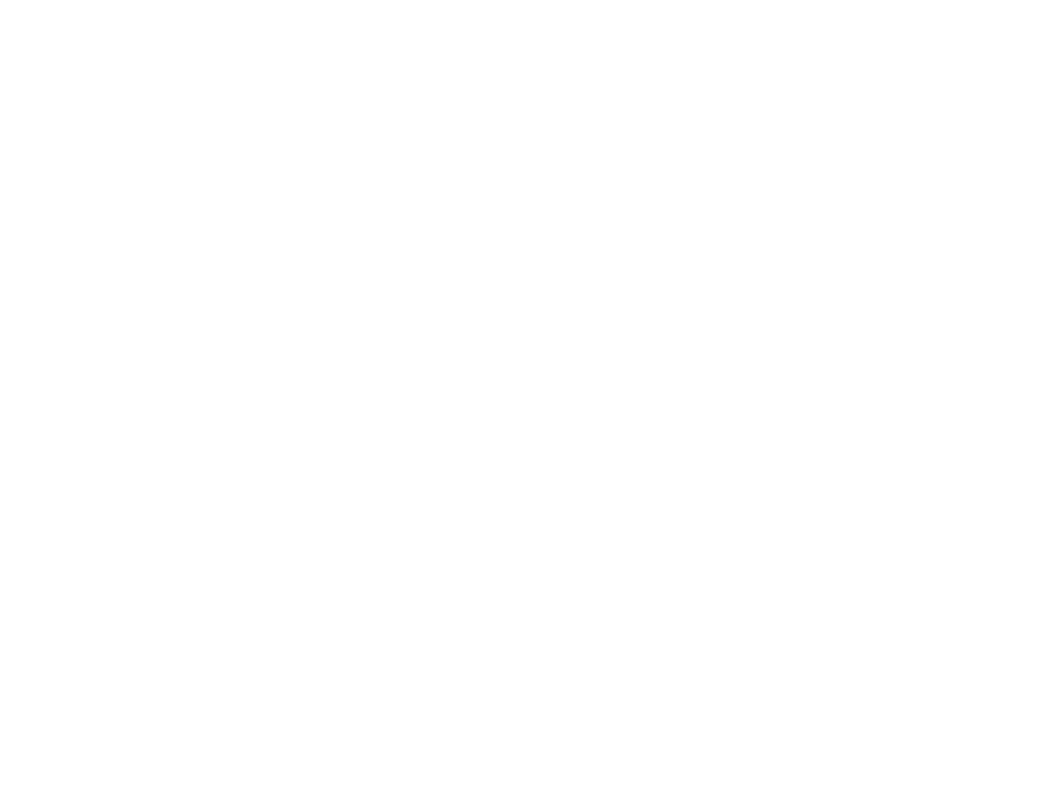
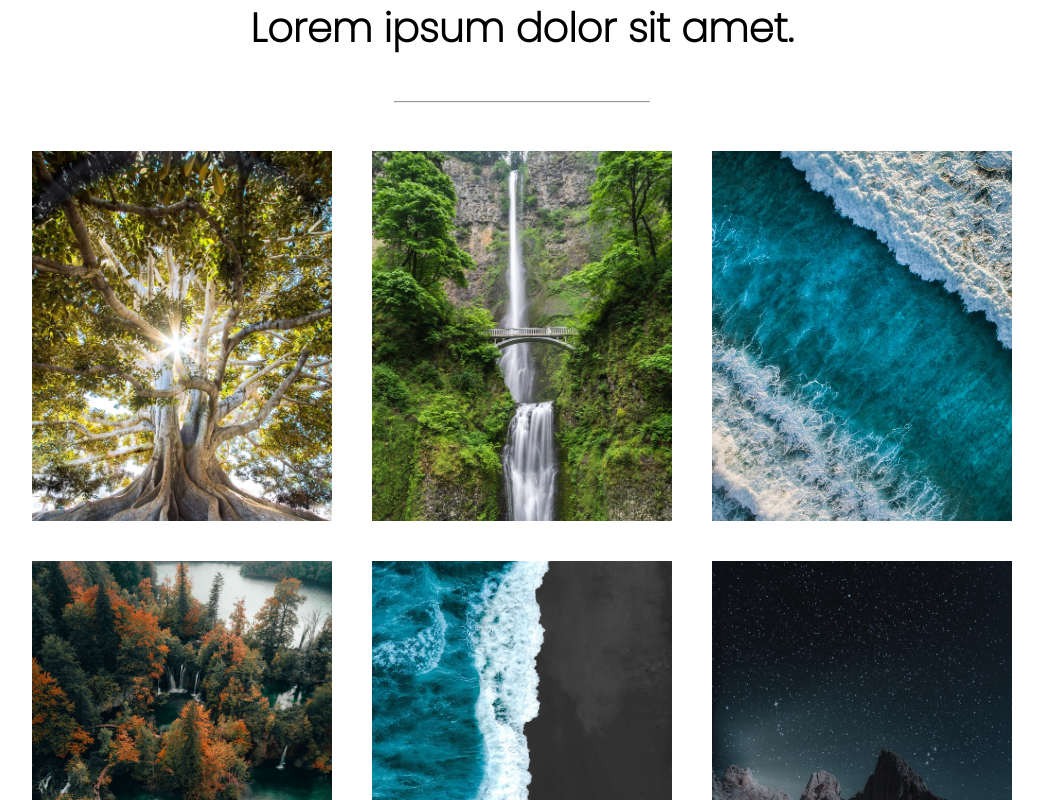
Before and after one commit to Jessy-DC/portfolio_css_training, a React (Create React App) app: page / in a window 1280 px wide. Shown: the part 1860-2660 px from the top of the page, without its empty margins (118-1161 px from the left). Before the commit the page ends 1824 px from the top, so only its background shows below. Built offline with nearby package versions, Linux system fonts and the light colour scheme.

Commit message:
Add portolio section

```diff
--- a/src/App.js
+++ b/src/App.js
@@ -2,14 +2,19 @@
 import Navbar from './components/navbar'
 import Home from "./components/home";
 import SectionTxtImage from "./components/sectionTxtImage";
+import H2 from "./components/H2";
+import Creations from "./components/creations";
 
 function App() {
   return (
       <div>
           <Navbar />
           <Home />
-          <h2 className="titleSec1">Lorem ipsum dolor sit amet.</h2>
+          <H2 class="titleSec1">Lorem ipsum dolor sit amet.</H2>
           <SectionTxtImage />
+          <H2 class="titlePortfolio">Lorem ipsum dolor sit amet.</H2>
+          <hr className="divPort" />
+          <Creations />
       </div>
   );
 }
--- /dev/null
+++ b/src/components/H2.js
@@ -0,0 +1,7 @@
+import React from "react";
+
+export default function H2(props) {
+    return (
+        <h2 className={props.class ? props.class : ""}>{props.children}</h2>
+    )
+}
--- a/src/components/containerTxtSection1.js
+++ b/src/components/containerTxtSection1.js
@@ -1,9 +1,10 @@
 import React from "react";
+import H2 from "./H2";
 
 export default function ContainerTxtSection1() {
     return (
         <div className="contTxtSec1">
-            <h2>Lorem ipsum.</h2>
+            <H2>Lorem ipsum.</H2>
             <p className="subtitleSec1">Lorem ipsum dolor sit amet.</p>
             <p className="txtSec1">
                 Lorem ipsum dolor sit amet, consectetur adipisicing elit. Animi aspernatur cumque
--- /dev/null
+++ b/src/components/creations.js
@@ -0,0 +1,10 @@
+import React from "react";
+import FlexImgPorfolio from "./flexImgPorfolio";
+
+export default function Creations() {
+    return (
+        <div className="portFolioImage">
+            <FlexImgPorfolio />
+        </div>
+    )
+}
--- /dev/null
+++ b/src/components/flexImgPorfolio.js
@@ -0,0 +1,27 @@
+import React from "react";
+import ImagePortfolio from "./imagePortfolio";
+import imgP1 from '../ressources/portfolio/imgP1.jpg'
+import imgP2 from '../ressources/portfolio/imgP2.jpg'
+import imgP3 from '../ressources/portfolio/imgP3.jpg'
+import imgP4 from '../ressources/portfolio/imgP4.jpg'
+import imgP5 from '../ressources/portfolio/imgP5.jpg'
+import imgP6 from '../ressources/portfolio/imgP6.jpg'
+import imgP7 from '../ressources/portfolio/imgP7.jpg'
+import imgP8 from '../ressources/portfolio/imgP8.jpg'
+import imgP9 from '../ressources/portfolio/imgP9.jpg'
+
+export default function FlexImgPorfolio() {
+    return (
+        <div className="flexImgPortfolio">
+            <ImagePortfolio imgPath={imgP1} imgAlt="img nature 1" />
+            <ImagePortfolio imgPath={imgP2} imgAlt="img nature 2" />
+            <ImagePortfolio imgPath={imgP3} imgAlt="img nature 3" />
+            <ImagePortfolio imgPath={imgP4} imgAlt="img nature 4" />
+            <ImagePortfolio imgPath={imgP5} imgAlt="img nature 5" />
+            <ImagePortfolio imgPath={imgP6} imgAlt="img nature 6" />
+            <ImagePortfolio imgPath={imgP7} imgAlt="img nature 7" />
+            <ImagePortfolio imgPath={imgP8} imgAlt="img nature 8" />
+            <ImagePortfolio imgPath={imgP9} imgAlt="img nature 9" />
+        </div>
+    )
+}
--- /dev/null
+++ b/src/components/imagePortfolio.js
@@ -0,0 +1,10 @@
+import React from "react";
+import Image from "./image";
+
+export default function ImagePortfolio(props) {
+    return (
+        <div className="imgPort">
+            <Image src={props.imgPath} alt={props.imgAlt} />
+        </div>
+    )
+}
--- a/src/styles/style.css
+++ b/src/styles/style.css
@@ -163,5 +163,43 @@
     font-size: 25px;
   }
 }
+.titlePortfolio {
+  font-size: 40px;
+  text-align: center;
+  padding-bottom: 10px;
+}
+
+@media screen and (max-width: 550px) {
+  .titlePortfolio {
+    font-size: 25px;
+  }
+}
+.divPort {
+  width: 20%;
+}
+
+.portFolioImage {
+  padding-top: 20px;
+  width: 100%;
+  display: flex;
+  justify-content: center;
+  padding-bottom: 100px;
+}
+.portFolioImage .flexImgPortfolio {
+  width: 1200px;
+  display: flex;
+  justify-content: center;
+  flex-wrap: wrap;
+}
+.portFolioImage .flexImgPortfolio .imgPort {
+  width: 300px;
+  margin: 20px;
+  height: 370px;
+  overflow: hidden;
+}
+.portFolioImage .flexImgPortfolio .imgPort img {
+  width: 100%;
+  height: auto;
+}
 
 /*# sourceMappingURL=style.css.map */
--- a/src/styles/style.scss
+++ b/src/styles/style.scss
@@ -194,5 +194,48 @@
   .titleSec1 {
     font-size: 25px;
   }
+}
 
+// Section portfolio
+
+
+.titlePortfolio {
+  font-size: 40px;
+  text-align: center;
+  padding-bottom: 10px;
 }
+
+@media screen and (max-width: 550px){
+  .titlePortfolio {
+    font-size: 25px;
+  }
+}
+
+.divPort {
+  width: 20%;
+}
+
+.portFolioImage {
+  padding-top: 20px;
+  width: 100%;
+  @include flexCenterX;
+  padding-bottom: 100px;
+
+  .flexImgPortfolio {
+    width: 1200px;
+    @include flexCenterX;
+    flex-wrap: wrap;
+
+    .imgPort {
+      width: 300px;
+      margin: 20px;
+      height: 370px;
+      overflow: hidden;
+
+      img {
+        width: 100%;
+        height: auto;
+      }
+    }
+  }
+}
```
Also changed, not shown: 1 other file (tests, documents, lock files or other folders).
